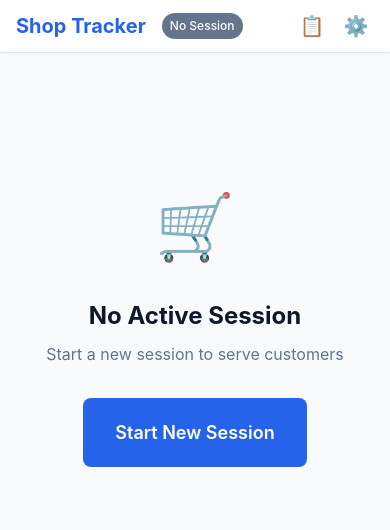
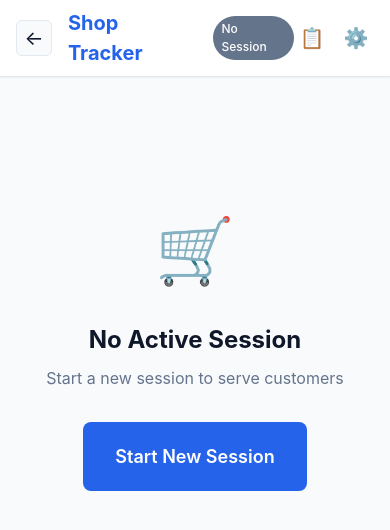
Before and after one commit to Timkey/lite-pos, a plain HTML site: page shop-tracker/index.html in a window 390 px wide. Drawn offline with Linux system fonts and the light colour scheme.

Commit message:
feat: Add back button to Shop Tracker for dashboard navigation
- Add left arrow (←) button in header
- Links back to ../index.html (dashboard)
- Styled with hover effect and slide animation
- Consistent with existing icon-btn styling
- Mobile-friendly touch target (36x36px)

```diff
--- a/shop-tracker/css/main.css
+++ b/shop-tracker/css/main.css
@@ -74,6 +74,33 @@ body {
   display: flex;
   align-items: center;
   gap: var(--spacing-md);
+}
+
+.back-btn {
+  display: flex;
+  align-items: center;
+  justify-content: center;
+  width: 36px;
+  height: 36px;
+  background: var(--background);
+  border: 1px solid var(--border);
+  border-radius: var(--radius-sm);
+  color: var(--text);
+  text-decoration: none;
+  font-size: 1.25rem;
+  transition: var(--transition);
+  cursor: pointer;
+}
+
+.back-btn:hover {
+  background: var(--primary);
+  color: white;
+  border-color: var(--primary);
+  transform: translateX(-2px);
+}
+
+.back-btn:active {
+  transform: translateX(-1px);
 }
 
 .header-left h1 {
--- a/shop-tracker/index.html
+++ b/shop-tracker/index.html
@@ -29,6 +29,9 @@
         <!-- Header -->
         <header class="app-header">
             <div class="header-left">
+                <a href="../index.html" class="back-btn" title="Back to Dashboard">
+                    <span>←</span>
+                </a>
                 <h1>Shop Tracker</h1>
                 <span id="session-status" class="status-badge">No Session</span>
             </div>
```
